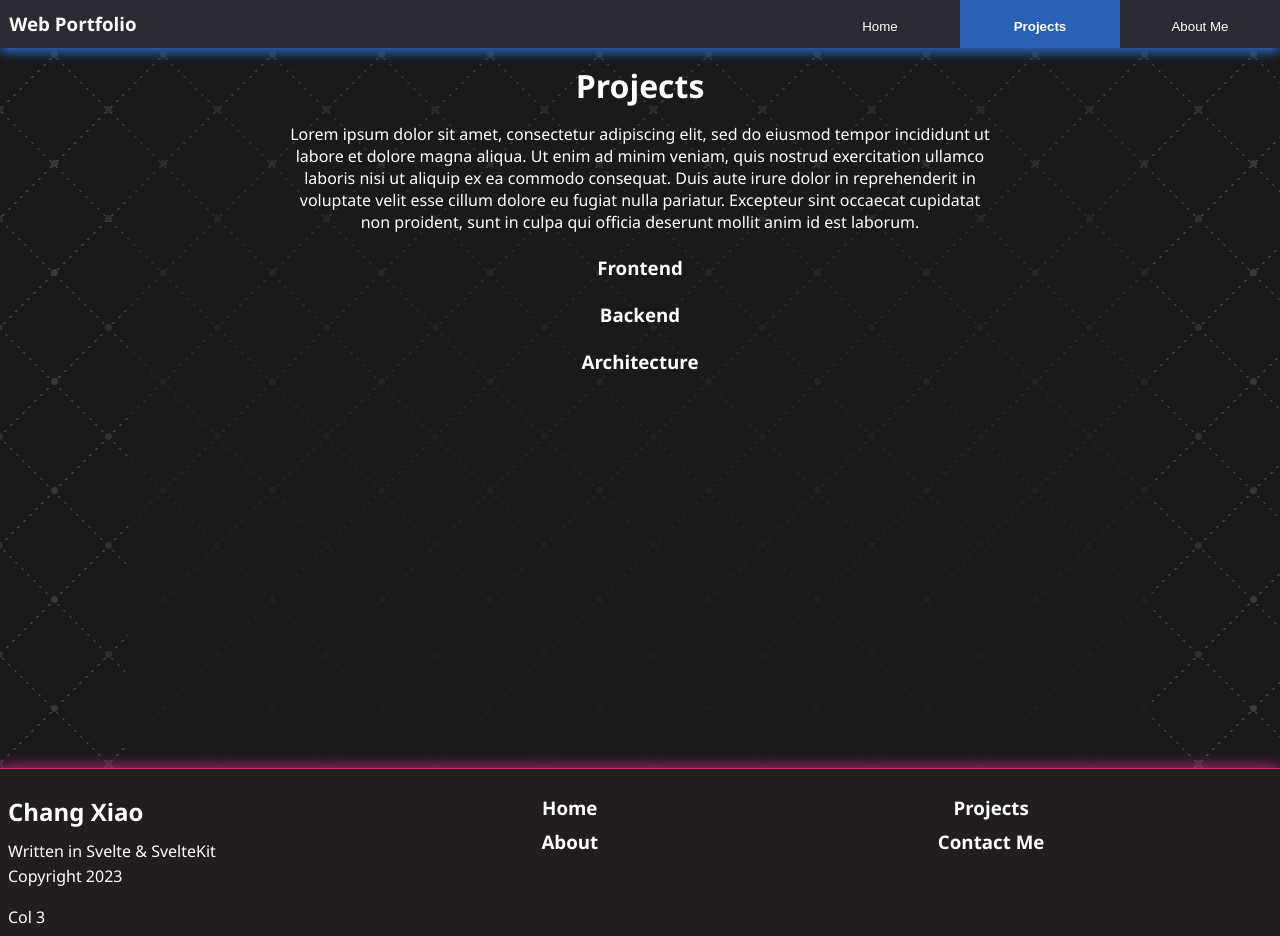
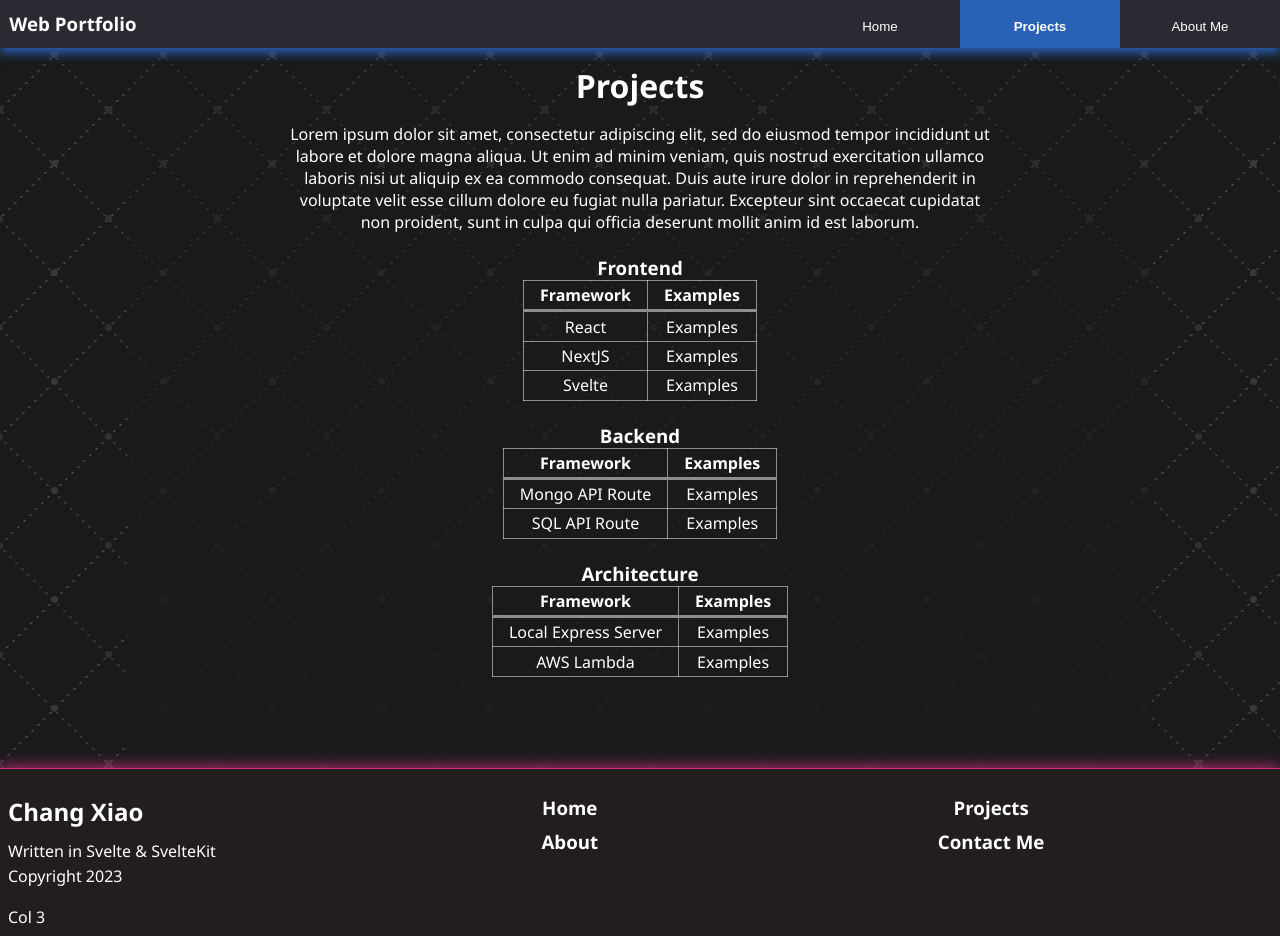
Before and after one commit to sinsinkun/svelte-portfolio, a SvelteKit app: page /projects in a window 1280 px wide. Built offline with nearby package versions, Linux system fonts and the light colour scheme.

Commit message:
Added lazyload wrapper

```diff
--- a/src/lib/index.ts
+++ b/src/lib/index.ts
@@ -2,3 +2,4 @@
 export { default as FancyButton } from "./fancyButton.svelte";
 export { default as Footer } from "./footer.svelte";
 export { default as Navbar } from "./navbar.svelte";
+export { default as LazyWrapper } from "./lazyWrapper.svelte";
--- /dev/null
+++ b/src/lib/lazyWrapper.svelte
@@ -0,0 +1,10 @@
+<script>
+  import viewport from "./useViewport";
+  let show = false;
+</script>
+
+<div use:viewport on:enterViewport={() => show = true}>
+  {#if show}
+    <slot />
+  {/if}
+</div>
--- /dev/null
+++ b/src/lib/useViewport.ts
@@ -0,0 +1,27 @@
+// taken from svelte docs: https://svelte.dev/repl/c6a402704224403f96a3db56c2f48dfc
+let intersectionObserver: IntersectionObserver;
+
+function ensureIntersectionObserver() {
+	if (intersectionObserver) return;
+
+  intersectionObserver = new IntersectionObserver(
+		(entries) => {
+			entries.forEach(entry => {
+				const eventName = entry.isIntersecting ? 'enterViewport' : 'exitViewport';
+				entry.target.dispatchEvent(new CustomEvent(eventName));
+			});
+		}
+	);
+}
+
+export default function viewport(element: HTMLElement) {
+	ensureIntersectionObserver();
+
+	intersectionObserver.observe(element);
+
+	return {
+		destroy() {
+			intersectionObserver.unobserve(element);
+		}
+	}
+}
--- a/src/routes/+layout.svelte
+++ b/src/routes/+layout.svelte
@@ -37,6 +37,7 @@
     --bg-color-4: rgb(136, 136, 136);
     --bg-color-5: rgb(187, 187, 187);
     --color-1: rgb(255,255,255);
+    --color-1-50: rgba(255,255,255,0.5);
     --color-2: rgb(59, 196, 238);
     --color-3: rgb(40, 97, 182);
     --color-4: rgb(211, 44, 128);
--- a/src/routes/about/+page.svelte
+++ b/src/routes/about/+page.svelte
@@ -1,6 +1,8 @@
 <script>
   import { onMount } from "svelte";
   import { fly } from "svelte/transition";
+
+  import LazyWrapper from "$lib/lazyWrapper.svelte";
 
   // play animation on page load
   let loaded = false;
@@ -29,7 +31,8 @@
     <h1 in:fly={{ x:-50, duration:900 }}>
       About Me
     </h1>
-    <p in:fly={{ x:50, duration:900 }}>
+    <LazyWrapper>
+      <p in:fly={{ x:50, duration:900, delay:100 }}>
         Lorem ipsum dolor sit amet, consectetur adipiscing elit,
         sed do eiusmod tempor incididunt ut labore et dolore magna aliqua.
         Ut enim ad minim veniam, quis nostrud exercitation ullamco laboris
@@ -38,5 +41,6 @@
         pariatur. Excepteur sint occaecat cupidatat non proident, sunt in
         culpa qui officia deserunt mollit anim id est laborum.
       </p>
+    </LazyWrapper>
   {/if}
 </div>
--- a/src/routes/projects/+page.svelte
+++ b/src/routes/projects/+page.svelte
@@ -1,6 +1,8 @@
 <script>
   import { onMount } from "svelte";
   import { fly } from "svelte/transition";
+
+  import LazyWrapper from "$lib/lazyWrapper.svelte";
 
   // play animation on page load
   let loaded = false;
@@ -17,6 +19,19 @@
     width: 90%;
     max-width: 700px;
     margin: auto;
+  }
+  table {
+    margin: auto;
+    border-collapse: collapse;
+  }
+  table th {
+    border: 1px solid var(--color-1-50);
+    border-bottom-width: 3px;
+    padding: 0.2em 1em;
+  }
+  table td {
+    border: 1px solid var(--color-1-50);
+    padding: 0.2em 1em;
   }
 </style>
 
@@ -39,16 +54,74 @@
       culpa qui officia deserunt mollit anim id est laborum.
     </p>
     <br />
-  <h3 in:fly={{ x:-50, duration:900, delay:200 }}>
+    <LazyWrapper>
+      <h3 in:fly={{ x:-50, duration:900, delay:100 }}>
         Frontend
       </h3>
+      <table in:fly={{ x:-50, duration:900, delay:100 }}>
+        <!-- Header -->
+        <tr>
+          <th>Framework</th>
+          <th>Examples</th>
+        </tr>
+        <!-- Body -->
+        <tr>
+          <td>React</td>
+          <td>Examples</td>
+        </tr>
+        <tr>
+          <td>NextJS</td>
+          <td>Examples</td>
+        </tr>
+        <tr>
+          <td>Svelte</td>
+          <td>Examples</td>
+        </tr>
+      </table>
+    </LazyWrapper>
     <br />
-  <h3 in:fly={{ x:-50, duration:900, delay:200 }}>
+    <LazyWrapper>
+      <h3 in:fly={{ x:-50, duration:900, delay:100 }}>
         Backend
       </h3>
+      <table in:fly={{ x:-50, duration:900, delay:100 }}>
+        <!-- Header -->
+        <tr>
+          <th>Framework</th>
+          <th>Examples</th>
+        </tr>
+        <!-- Body -->
+        <tr>
+          <td>Mongo API Route</td>
+          <td>Examples</td>
+        </tr>
+        <tr>
+          <td>SQL API Route</td>
+          <td>Examples</td>
+        </tr>
+      </table>
+    </LazyWrapper>
     <br />
-  <h3 in:fly={{ x:-50, duration:900, delay:200 }}>
+    <LazyWrapper>
+      <h3 in:fly={{ x:-50, duration:900, delay:100 }}>
         Architecture
       </h3>
+      <table in:fly={{ x:-50, duration:900, delay:100 }}>
+        <!-- Header -->
+        <tr>
+          <th>Framework</th>
+          <th>Examples</th>
+        </tr>
+        <!-- Body -->
+        <tr>
+          <td>Local Express Server</td>
+          <td>Examples</td>
+        </tr>
+        <tr>
+          <td>AWS Lambda</td>
+          <td>Examples</td>
+        </tr>
+      </table>
+    </LazyWrapper>
   {/if}
 </div>
```
Also changed, not shown: src/routes/+page.svelte (+10 -2 lines). Lines whose indentation alone changed are shown as unchanged.
